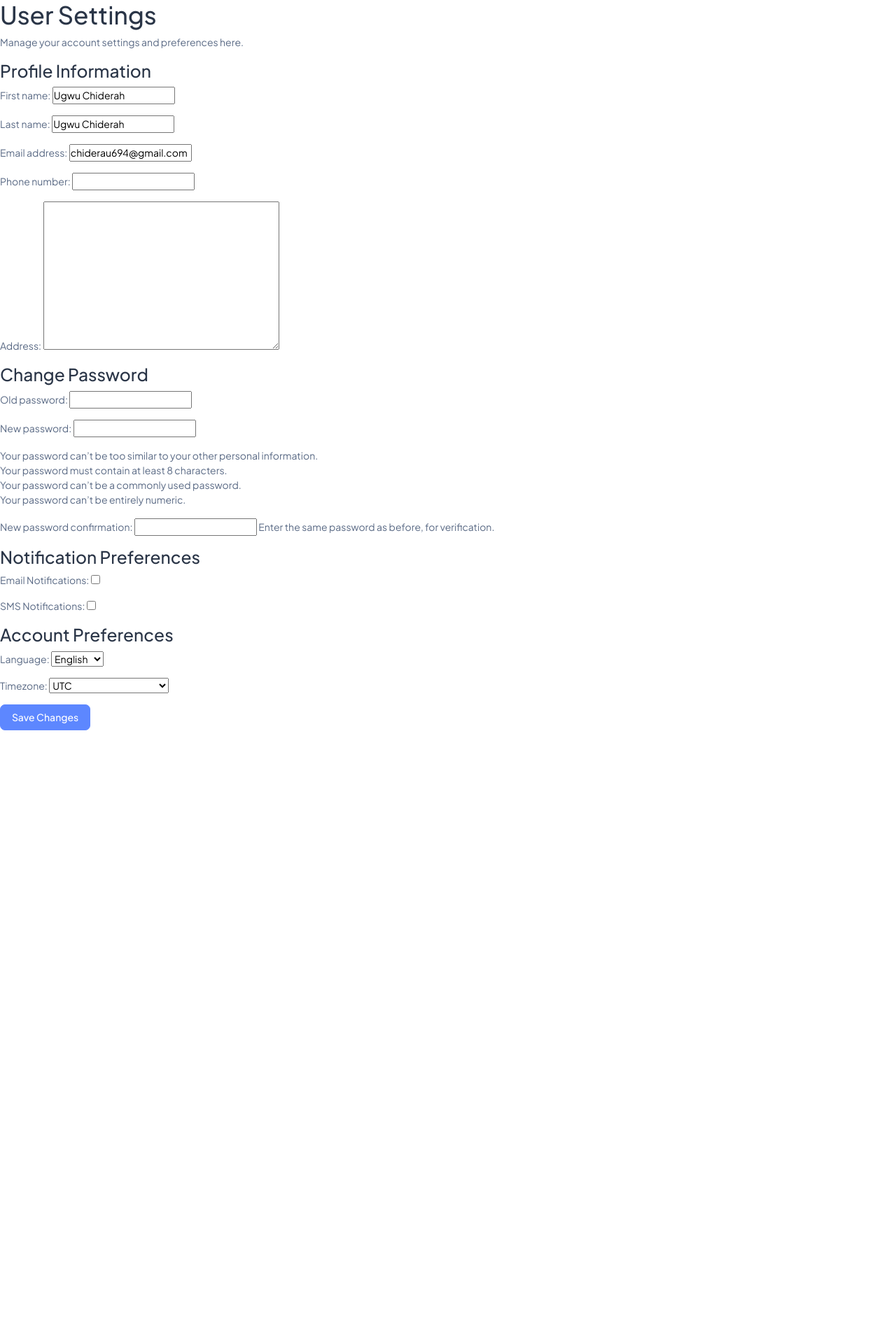
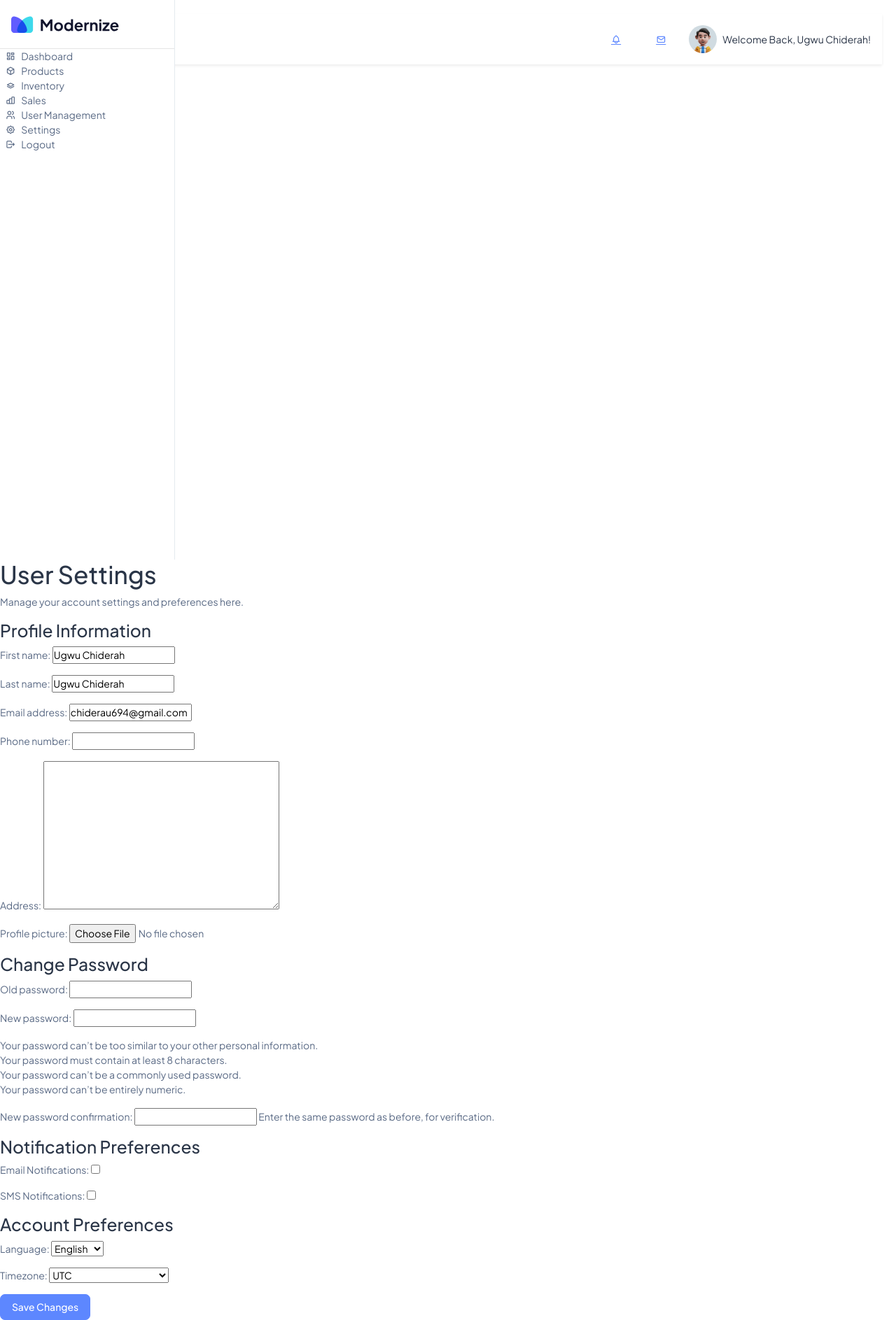
Before and after one commit to Chidex824/mamas_mart-main, a Django app: page /settings/ in a window 1280 px wide. Shown: the whole page at 70% size. Before the commit the page ends 1044 px from the top, so only its background shows below. Run offline with Django 5.2, Linux system fonts and the light colour scheme; a user stored in the database is signed in; some libraries are stand-ins or nearby versions.

Commit message:
add this necessary files

```diff
--- a/mamas_mart-main/accounts/admin.py
+++ b/mamas_mart-main/accounts/admin.py
@@ -8,7 +8,7 @@ class CustomUserAdmin(UserAdmin):
     list_filter = ('role', 'is_staff', 'is_superuser', 'is_active')
     fieldsets = (
         (None, {'fields': ('username', 'password')}),
-        ('Personal info', {'fields': ('first_name', 'last_name', 'email', 'phone_number', 'address')}),
+        ('Personal info', {'fields': ('first_name', 'last_name', 'email', 'phone_number', 'address', 'profile_picture')}),
         ('Roles and Permissions', {
             'fields': ('role', 'is_active', 'is_staff', 'is_superuser', 'groups', 'user_permissions'),
         }),
--- a/mamas_mart-main/accounts/forms.py
+++ b/mamas_mart-main/accounts/forms.py
@@ -7,7 +7,7 @@ User = get_user_model()
 class UserProfileForm(forms.ModelForm):
     class Meta:
         model = User
-        fields = ['first_name', 'last_name', 'email', 'phone_number', 'address']
+        fields = ['first_name', 'last_name', 'email', 'phone_number', 'address', 'profile_picture']
 
 class UserNotificationForm(forms.Form):
     email_notifications = forms.BooleanField(required=False, label='Email Notifications')
--- a/mamas_mart-main/accounts/models.py
+++ b/mamas_mart-main/accounts/models.py
@@ -50,6 +50,7 @@ class User(AbstractUser):
     """
     phone_number = models.CharField(max_length=15, blank=True)
     address = models.TextField(blank=True)
+    profile_picture = models.ImageField(upload_to='profiles/', blank=True, null=True)
     role = models.ForeignKey(
         Role,
         on_delete=models.SET_NULL,
--- a/mamas_mart-main/accounts/templates/accounts/settings.html
+++ b/mamas_mart-main/accounts/templates/accounts/settings.html
@@ -5,7 +5,7 @@
 <h1>User Settings</h1>
 <p>Manage your account settings and preferences here.</p>
 
-<form method="post" action="">
+<form method="post" action="" enctype="multipart/form-data">
     {% csrf_token %}
     <h3>Profile Information</h3>
     {{ profile_form.as_p }}
--- a/mamas_mart-main/accounts/templates/accounts/user_management.html
+++ b/mamas_mart-main/accounts/templates/accounts/user_management.html
@@ -2,7 +2,7 @@
 {% load static %}
 {% load crispy_forms_tags %}
 
-{% block content %}
+{% block body %}
 <div class="container-fluid">
     <div class="card">
         <div class="card-body">
--- a/mamas_mart-main/accounts/views.py
+++ b/mamas_mart-main/accounts/views.py
@@ -236,7 +236,12 @@ def user_delete(request, pk):
 
 @login_required
 def user_management(request):
-    return render(request, 'accounts/user_management.html')
+    users = User.objects.all().order_by('-date_joined')
+    roles = Role.objects.all()
+    return render(request, 'accounts/user_management.html', {
+        'users': users,
+        'roles': roles,
+    })
 
 from .forms import UserProfileForm, UserNotificationForm, UserPreferencesForm
 from django.contrib.auth.forms import PasswordChangeForm
@@ -246,7 +251,7 @@ from django.contrib.auth import update_session_auth_hash
 def settings_view(request):
     user = request.user
     if request.method == 'POST':
-        profile_form = UserProfileForm(request.POST, instance=user)
+        profile_form = UserProfileForm(request.POST, request.FILES, instance=user)
         password_form = PasswordChangeForm(user, request.POST)
         notification_form = UserNotificationForm(request.POST)
         preferences_form = UserPreferencesForm(request.POST)
--- a/mamas_mart-main/main/templates/main/base.html
+++ b/mamas_mart-main/main/templates/main/base.html
@@ -15,6 +15,9 @@
 </head>
 
 <body>
+    {% block navigation %}
+    {% include 'main/includes/navigation.html' %}
+    {% endblock %}
     {% block body %}{% endblock %}
 
     <!-- Core JS -->
--- /dev/null
+++ b/mamas_mart-main/main/templates/main/includes/navigation.html
@@ -0,0 +1,40 @@
+{% load static %}
+<div class="page-wrapper d-flex" id="shared-main-wrapper">
+    <aside class="left-sidebar flex-shrink-0" style="width: 250px;">
+        <div class="brand-logo d-flex align-items-center justify-content-between p-3">
+            <a href="{% url 'main:index' %}" class="text-nowrap logo-img">
+                <img src="{% static 'images/logos/dark-logo.svg' %}" width="160" alt="Mama's Mart">
+            </a>
+        </div>
+        <nav class="sidebar-nav px-2">
+            <a href="{% url 'main:index' %}" class="nav-link"><i class="ti ti-layout-dashboard me-2"></i>Dashboard</a>
+            <a href="{% url 'products:product_list' %}" class="nav-link"><i class="ti ti-box me-2"></i>Products</a>
+            <a href="{% url 'inventory:inventory_list' %}" class="nav-link"><i class="ti ti-stack me-2"></i>Inventory</a>
+            <a href="{% url 'sales:index' %}" class="nav-link"><i class="ti ti-chart-bar me-2"></i>Sales</a>
+            <a href="{% url 'accounts:user_management' %}" class="nav-link"><i class="ti ti-users me-2"></i>User Management</a>
+            <a href="{% url 'accounts:settings' %}" class="nav-link"><i class="ti ti-settings me-2"></i>Settings</a>
+            <a href="{% url 'accounts:logout' %}" class="nav-link"><i class="ti ti-logout me-2"></i>Logout</a>
+        </nav>
+    </aside>
+    <div class="body-wrapper flex-grow-1" id="shared-content-wrapper">
+        <header class="d-flex justify-content-end align-items-center gap-3 p-3 bg-white shadow-sm">
+            <a href="{% url 'accounts:settings' %}" class="btn btn-link position-relative" aria-label="Notifications">
+                <i class="ti ti-bell"></i>
+            </a>
+            <a href="{% url 'accounts:settings' %}" class="btn btn-link position-relative" aria-label="Messages">
+                <i class="ti ti-mail"></i>
+            </a>
+            <a href="{% url 'accounts:settings' %}" class="d-flex align-items-center text-decoration-none text-dark">
+                {% if request.user.profile_picture %}
+                <img src="{{ request.user.profile_picture.url }}" alt="Profile" class="rounded-circle me-2" width="40" height="40">
+                {% else %}
+                <img src="{% static 'images/profile/user-1.jpg' %}" alt="Profile" class="rounded-circle me-2" width="40" height="40">
+                {% endif %}
+                <span>Welcome Back, {{ request.user.get_short_name|default:request.user.username }}!</span>
+            </a>
+        </header>
+        <main class="container-fluid p-4">
+            {% block shared_content %}{% endblock %}
+        </main>
+    </div>
+</div>
```
Also changed, not shown: mamas_mart-main/inventory/views.py (+6 -2 lines), mamas_mart-main/main/templates/main/index.html (+6 -1 lines), mamas_mart-main/accounts/migrations/0004_user_profile_picture.py (added).
